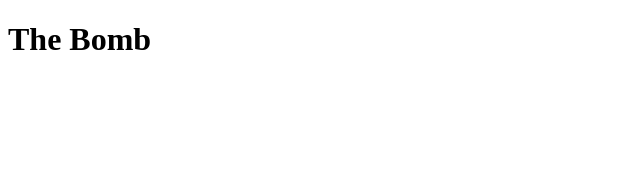
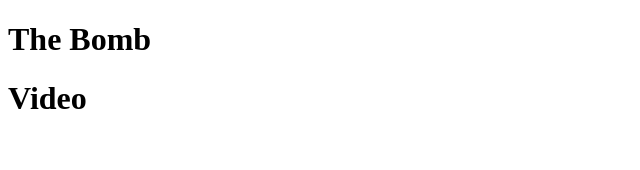
Before and after one commit to robbie-carragher/robbie-carragher-brainflix, a React (Vite) app: page / in a window 1280 px wide. Shown: the top 170 px of the page, without its empty margins (0-640 px from the left). Built offline with nearby package versions, Linux system fonts and the light colour scheme.

Commit message:
Setting up video feature

```diff
--- a/src/App.jsx
+++ b/src/App.jsx
@@ -10,6 +10,7 @@ function App() {
   return (
     <>
   <Header/>
+  <h1>Video</h1>
     </>
   )
 }
```
